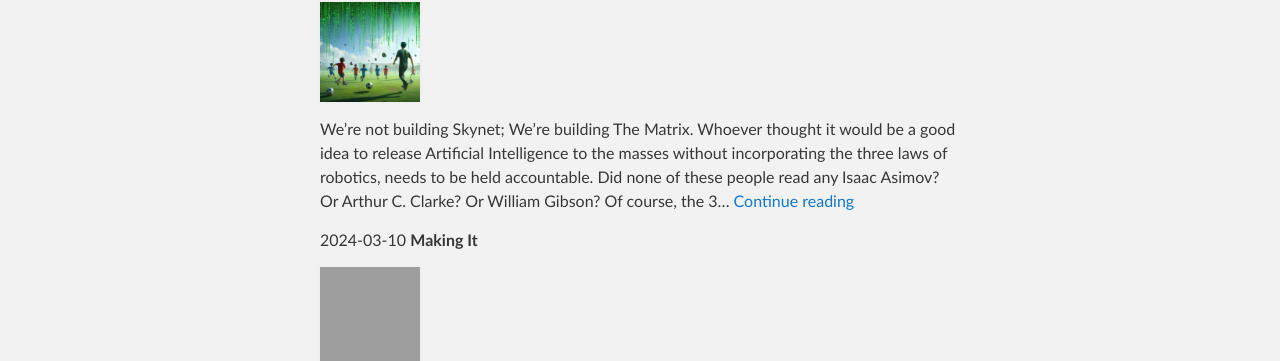
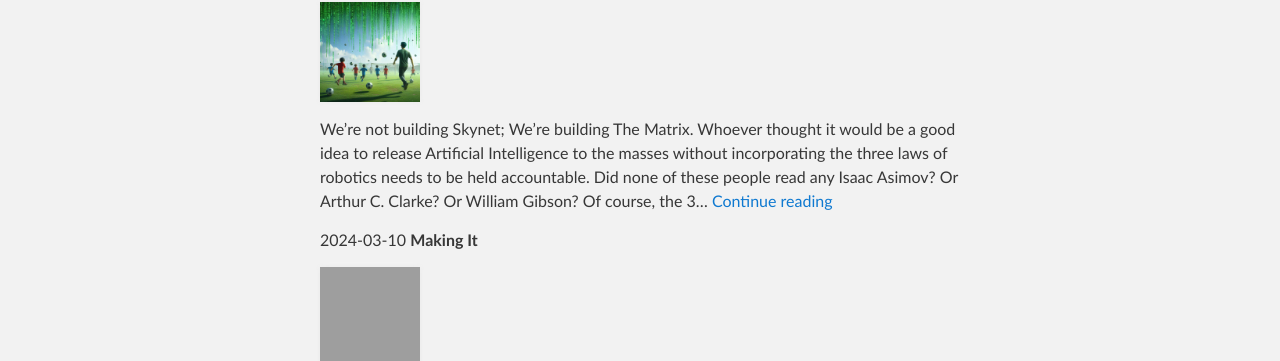
Before and after one commit to tommairs/aasland.github.io, a Jekyll site: the page built from aaslandblog.md, in a window 1280 px wide. Shown: the part 421-782 px from the top of the page. Built offline with Jekyll 4.4.1, drawn with Linux system fonts in a browser that asks for light colours.

```diff
--- a/aaslandblog.md
+++ b/aaslandblog.md
@@ -13,7 +13,7 @@ Like what you see? [DONATE A COFFEE](https://donate.stripe.com/5kA4hi82GghS8Ny9A
 
 <img src="https://tommairs.github.io/images/matrix-and-soccer.jpeg" width="100" height="100">
 
-We’re not building Skynet; We’re building The Matrix. Whoever thought it would be a good idea to release Artificial Intelligence to the masses without incorporating the three laws of robotics, needs to be held accountable. Did none of these people read any Isaac Asimov? Or Arthur C. Clarke? Or William Gibson? Of course, the 3… [Continue reading](https://blog.aasland.com/2024/10/12/wake-up-neo/)
+We’re not building Skynet; We’re building The Matrix. Whoever thought it would be a good idea to release Artificial Intelligence to the masses without incorporating the three laws of robotics needs to be held accountable. Did none of these people read any Isaac Asimov? Or Arthur C. Clarke? Or William Gibson? Of course, the 3… [Continue reading](https://blog.aasland.com/2024/10/12/wake-up-neo/)
 
 
 2024-03-10  **Making It**
```
